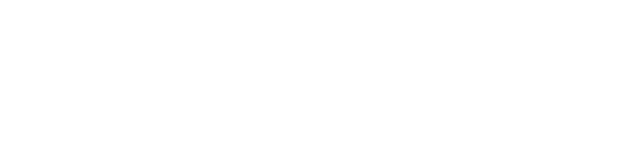
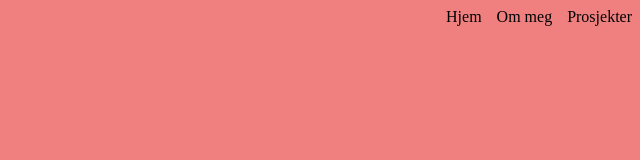
Before and after one commit to JulieKodehode/kodeloftetG11_undervisning3, a website: page index.html in a window 1280 px wide. Shown: the whole page, without its empty margins (640-1280 px from the left). Drawn offline with Linux system fonts and the light colour scheme.

Commit message:
Added some CSS and flex

```diff
--- a/index.html
+++ b/index.html
@@ -8,7 +8,16 @@
     <script type="module" src="script.js"></script>
   </head>
   <body>
-    <header></header>
+    <header>
+      <nav>
+        <ul>
+          <li id="home" class="listItem">Hjem</li>
+          <li id="about" class="listItem">Om meg</li>
+          <li id="projects" class="listItem">Prosjekter</li>
+        </ul>
+      </nav>
+    </header>
+
     <main></main>
     <footer></footer>
   </body>
--- a/styles.css
+++ b/styles.css
@@ -0,0 +1,27 @@
+/* External CSS */
+
+/* body er en CSS Selector */
+body {
+    /* {} idikerer en CSS Declaration */
+    /* property:value; som er en CSS Rule */
+    background-color: lightcoral;
+}
+
+ul {
+    display: flex;
+    justify-content: end;
+    gap: 15px;
+    list-style-type: none;
+    margin: 0;
+    padding: 0;
+}
+
+/* id-navn Selector */
+#home {
+
+}
+
+/* class-navn Selector */
+.listItem {
+
+}
```
Also changed, not shown: 1 other file.
